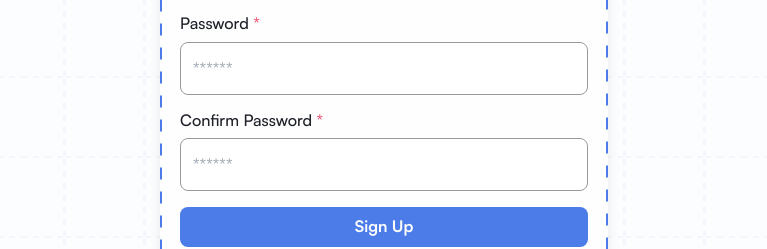
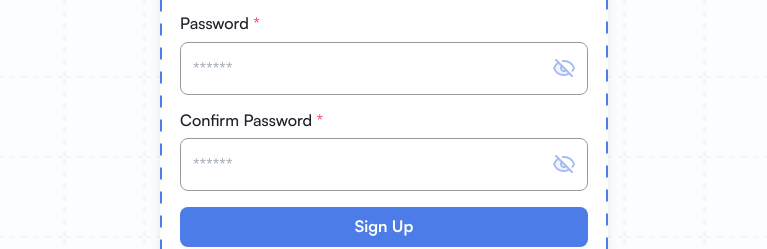
Before and after one commit to curiona-org/frontend, a Next.js app: page /sign-up in a window 1280 px wide. Shown: the part 428-677 px from the top of the page, without its empty margins (256-1023 px from the left). Built offline with nearby package versions, Linux system fonts and the light colour scheme; no server answers; what arctic would draw is missing.

Commit message:
Show / Hide Password Button for Sign Up Page

```diff
--- a/src/screens/sign-up/index.tsx
+++ b/src/screens/sign-up/index.tsx
@@ -23,6 +23,10 @@ export default function SignUpPage() {
     formState: { errors },
   } = useFormSignUp();
   const [submitErrCount, setSubmitErrCount] = useState(0);
+  const [showPassword, setShowPassword] = useState(false);
+  const [showConfirmPassword, setShowConfirmPassword] = useState(false);
+  const [passwordValue, setPasswordValue] = useState("");
+  const [confirmPasswordValue, setConfirmPasswordValue] = useState("");
 
   useEffect(() => {
     toastDismissAll();
@@ -129,15 +133,71 @@ export default function SignUpPage() {
             <label htmlFor="password" className="font-medium">
               Password <span className="text-red-500">*</span>
             </label>
+            <div className="relative">
               <input
                 id="password"
-              type="password"
+                type={showPassword ? "text" : "password"}
                 className="w-full px-3 h-[53px] border border-black-200 rounded-lg focus:outline-none focus:ring focus:border-blue-500 focus:ring-blue-500"
                 aria-invalid={errors.password ? "true" : "false"}
                 placeholder="******"
                 {...register("password")}
+                onChange={(e) => {
+                  setPasswordValue(e.target.value);
+                }}
                 required
               />
+              <button
+                type="button"
+                onClick={() => setShowPassword((prev) => !prev)}
+                className={`absolute right-3 top-1/2 -translate-y-1/2 text-blue-500 hover:text-blue-700 focus:outline-none ${
+                  !passwordValue ? "opacity-50 cursor-not-allowed" : ""
+                }`}
+                tabIndex={-1}
+                disabled={!passwordValue}
+              >
+                {showPassword ? (
+                  <svg
+                    xmlns="http://www.w3.org/2000/svg"
+                    width="24"
+                    height="24"
+                    viewBox="0 0 24 24"
+                  >
+                    <path
+                      fill="currentColor"
+                      d="M12 9a3 3 0 0 1 3 3a3 3 0 0 1-3 3a3 3 0 0 1-3-3a3 3 0 0 1 3-3m0-4.5c5 0 9.27 3.11 11 7.5c-1.73 4.39-6 7.5-11 7.5S2.73 16.39 1 12c1.73-4.39 6-7.5 11-7.5M3.18 12a9.821 9.821 0 0 0 17.64 0a9.821 9.821 0 0 0-17.64 0"
+                    />
+                  </svg>
+                ) : (
+                  <svg
+                    xmlns="http://www.w3.org/2000/svg"
+                    width="24"
+                    height="24"
+                    viewBox="0 0 24 24"
+                  >
+                    <g fill="none">
+                      <path
+                        fill="currentColor"
+                        d="M9 12a3 3 0 0 0 5.121 2.121l3.36 3.36A10.44 10.44 0 0 1 12 19c-4.664 0-8.4-2.903-10-7c.901-2.307 2.48-4.236 4.52-5.48l3.359 3.359A3 3 0 0 0 9 12"
+                        opacity="0.16"
+                      />
+                      <path
+                        stroke="currentColor"
+                        stroke-linecap="round"
+                        stroke-linejoin="round"
+                        stroke-width="2"
+                        d="M10.73 5.073A11 11 0 0 1 12 5c4.664 0 8.4 2.903 10 7a11.6 11.6 0 0 1-1.555 2.788M6.52 6.519C4.48 7.764 2.9 9.693 2 12c1.6 4.097 5.336 7 10 7a10.44 10.44 0 0 0 5.48-1.52m-7.6-7.6a3 3 0 1 0 4.243 4.243"
+                      />
+                      <path
+                        stroke="currentColor"
+                        stroke-linecap="round"
+                        stroke-width="2"
+                        d="m4 4l16 16"
+                      />
+                    </g>
+                  </svg>
+                )}
+              </button>
+            </div>
             {errors.password && (
               <p className="text-red-500 text-mobile-body-1-regular lg:text-body-1-regular">
                 Password must be at least 6 characters long.
@@ -149,15 +209,71 @@ export default function SignUpPage() {
             <label htmlFor="confirmPassword" className="font-medium">
               Confirm Password <span className="text-red-500">*</span>
             </label>
+            <div className="relative">
               <input
                 id="confirmPassword"
-              type="password"
+                type={showConfirmPassword ? "text" : "password"}
                 className="w-full px-3 h-[53px] border border-black-200 rounded-lg focus:outline-none focus:ring focus:border-blue-500 focus:ring-blue-500"
                 aria-invalid={errors.confirmPassword ? "true" : "false"}
                 placeholder="******"
                 {...register("confirmPassword")}
+                onChange={(e) => {
+                  setConfirmPasswordValue(e.target.value);
+                }}
                 required
               />
+              <button
+                type="button"
+                onClick={() => setShowConfirmPassword((prev) => !prev)}
+                className={`absolute right-3 top-1/2 -translate-y-1/2 text-blue-500 hover:text-blue-700 focus:outline-none ${
+                  !confirmPasswordValue ? "opacity-50 cursor-not-allowed" : ""
+                }`}
+                tabIndex={-1}
+                disabled={!confirmPasswordValue}
+              >
+                {showConfirmPassword ? (
+                  <svg
+                    xmlns="http://www.w3.org/2000/svg"
+                    width="24"
+                    height="24"
+                    viewBox="0 0 24 24"
+                  >
+                    <path
+                      fill="currentColor"
+                      d="M12 9a3 3 0 0 1 3 3a3 3 0 0 1-3 3a3 3 0 0 1-3-3a3 3 0 0 1 3-3m0-4.5c5 0 9.27 3.11 11 7.5c-1.73 4.39-6 7.5-11 7.5S2.73 16.39 1 12c1.73-4.39 6-7.5 11-7.5M3.18 12a9.821 9.821 0 0 0 17.64 0a9.821 9.821 0 0 0-17.64 0"
+                    />
+                  </svg>
+                ) : (
+                  <svg
+                    xmlns="http://www.w3.org/2000/svg"
+                    width="24"
+                    height="24"
+                    viewBox="0 0 24 24"
+                  >
+                    <g fill="none">
+                      <path
+                        fill="currentColor"
+                        d="M9 12a3 3 0 0 0 5.121 2.121l3.36 3.36A10.44 10.44 0 0 1 12 19c-4.664 0-8.4-2.903-10-7c.901-2.307 2.48-4.236 4.52-5.48l3.359 3.359A3 3 0 0 0 9 12"
+                        opacity="0.16"
+                      />
+                      <path
+                        stroke="currentColor"
+                        stroke-linecap="round"
+                        stroke-linejoin="round"
+                        stroke-width="2"
+                        d="M10.73 5.073A11 11 0 0 1 12 5c4.664 0 8.4 2.903 10 7a11.6 11.6 0 0 1-1.555 2.788M6.52 6.519C4.48 7.764 2.9 9.693 2 12c1.6 4.097 5.336 7 10 7a10.44 10.44 0 0 0 5.48-1.52m-7.6-7.6a3 3 0 1 0 4.243 4.243"
+                      />
+                      <path
+                        stroke="currentColor"
+                        stroke-linecap="round"
+                        stroke-width="2"
+                        d="m4 4l16 16"
+                      />
+                    </g>
+                  </svg>
+                )}
+              </button>
+            </div>
             {errors.confirmPassword && (
               <p className="text-red-500 text-mobile-body-1-regular lg:text-body-1-regular">
                 Passwords do not match.
```
Lines whose indentation alone changed are shown as unchanged.
